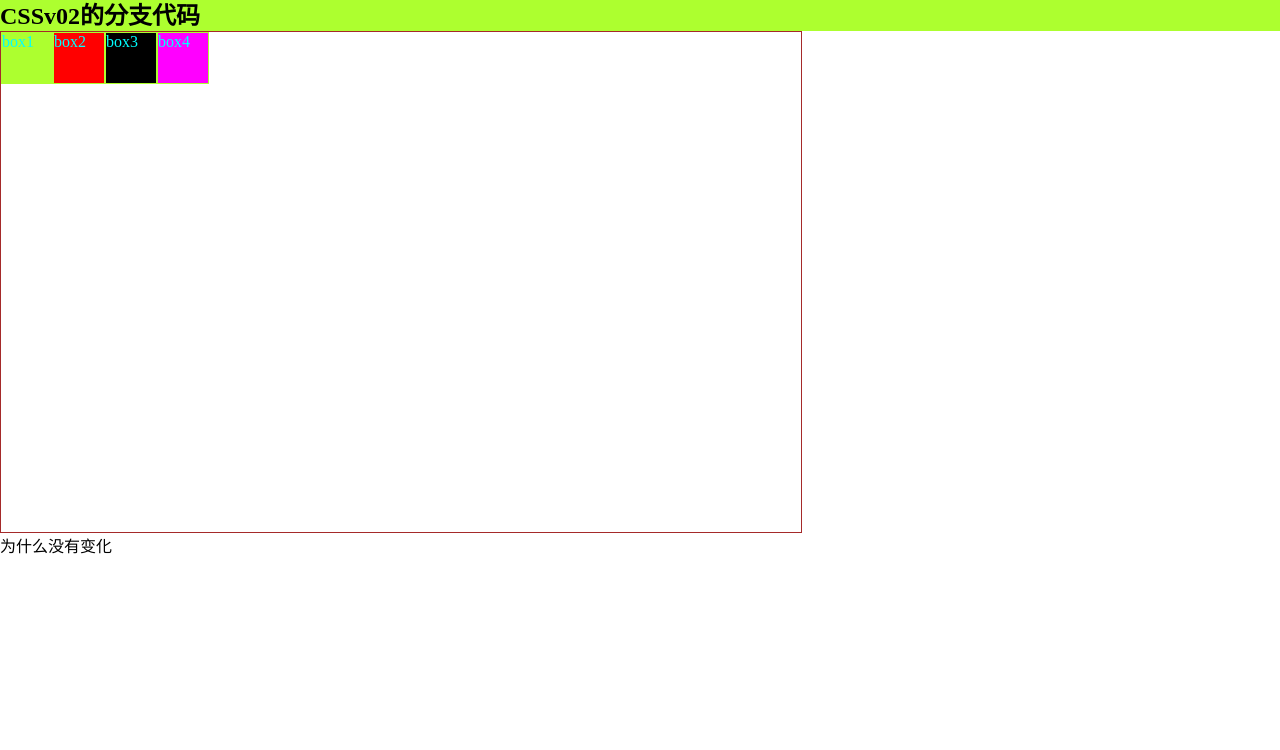
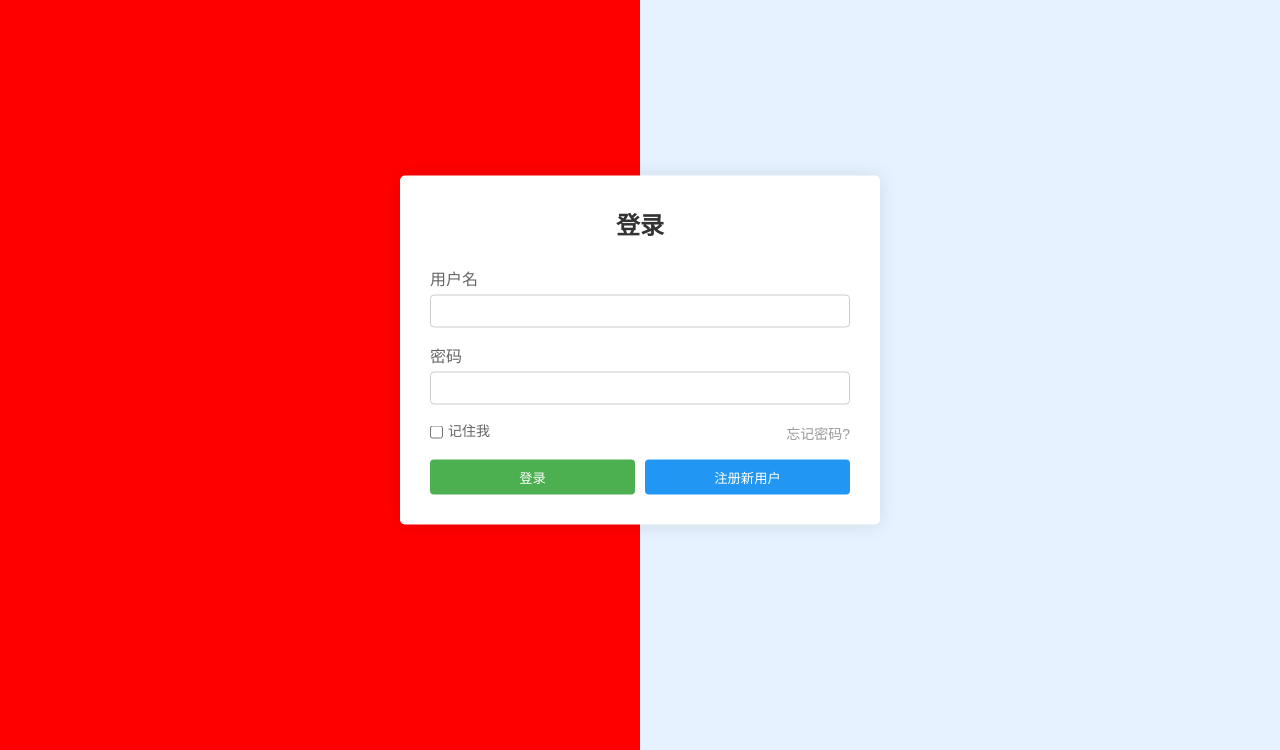
Before and after one commit to zfyp/test001, a plain HTML site: page index.html in a window 1280 px wide. Shown: the part 50-800 px from the top of the page. Drawn offline with Linux system fonts and the light colour scheme.

Commit message:
创建登录界面

```diff
--- a/1.css
+++ /dev/null
@@ -1,55 +0,0 @@
-*{
-    margin: 0;
-    padding: 0;
-}
-
-h1 {
-    background-color: brown;
-}
-h2{
-    background-color: greenyellow;
-}
-
-.container{
-    border: brown solid 1px;
-    width: 800px;
-    height: 500px;
-    display: flex;
-    color: aqua;
-}
-
-.box1{
-    border: greenyellow solid 1px;
-    width: 50px;
-    height: 50px;
-    background-color: greenyellow;
-}
-
-
-.box2{
-    border: greenyellow solid 1px;
-    width: 50px;
-    height: 50px;
-    background-color: red;
-}
-
-.box3{
-    border: greenyellow solid 1px;
-    width: 50px;
-    height: 50px;
-    background-color: black;
-}
-
-.box4{
-    border: greenyellow solid 1px;
-    width: 50px;
-    height: 50px;
-    background-color: fuchsia;
-}
-
-.box5{
-    border: greenyellow solid 1px;
-    width: 50px;
-    height: 50px;
-    background-color: pink;
-}
--- a/index.html
+++ b/index.html
@@ -3,18 +3,37 @@
 <head>
     <meta charset="UTF-8">
     <meta name="viewport" content="width=device-width, initial-scale=1.0">
-    <link rel="stylesheet" href="1.css" type="text/css" media="all" />
-    <title>Title</title>
+    <title>登录页面</title>
+    <link rel="stylesheet" href="style.css">
 </head>
 <body>
-<h1>初始化代码</h1>
-<h2>CSSv02的分支代码</h2>
 <div class="container">
-    <div class="box1">box1</div>
-    <div class="box2">box2</div>
-    <div class="box3">box3</div>
-    <div class="box4">box4</div>
+    <div class="left"></div>
+    <div class="right"></div>
+    <div class="login-box">
+        <h2>登录</h2>
+        <form action="">
+            <div class="input-group">
+                <label for="username">用户名</label>
+                <input type="text" id="username" name="username" required>
+            </div>
+            <div class="input-group">
+                <label for="password">密码</label>
+                <input type="password" id="password" name="password" required>
+            </div>
+            <div class="options">
+                <div class="remember-me">
+                    <input type="checkbox" id="remember" name="remember">
+                    <label for="remember">记住我</label>
+                </div>
+                <a href="#" class="forgot-password">忘记密码?</a>
+            </div>
+            <div class="button-group">
+                <button type="submit" class="login-btn">登录</button>
+                <button type="button" class="register-btn">注册新用户</button>
+            </div>
+        </form>
+    </div>
 </div>
-<p>为什么没有变化</p>
 </body>
 </html>
--- /dev/null
+++ b/style.css
@@ -0,0 +1,117 @@
+* {
+    box-sizing: border-box;
+    margin: 0;
+    padding: 0;
+}
+
+body {
+    font-family: Arial, sans-serif;
+}
+
+.container {
+    display: flex;
+    height: 100vh;
+    position: relative;
+}
+
+.left {
+    flex: 1;
+    background-color: #ff0000;
+}
+
+.right {
+    flex: 1;
+    background-color: #e6f2ff;
+}
+
+.login-box {
+    position: absolute;
+    top: 50%;
+    left: 50%;
+    transform: translate(-50%, -50%);
+    background-color: #fff;
+    padding: 30px;
+    border-radius: 5px;
+    box-shadow: 0 0 20px rgba(0, 0, 0, 0.1);
+    width: 64%;
+    max-width: 480px;
+}
+
+h2 {
+    text-align: center;
+    color: #333;
+    margin-bottom: 25px;
+}
+
+.input-group {
+    margin-bottom: 15px;
+}
+
+label {
+    display: block;
+    margin-bottom: 5px;
+    color: #666;
+}
+
+input {
+    width: 100%;
+    padding: 8px;
+    border: 1px solid #ccc;
+    border-radius: 4px;
+}
+
+.options {
+    display: flex;
+    justify-content: space-between;
+    align-items: center;
+    margin-bottom: 15px;
+}
+
+.remember-me {
+    display: flex;
+    align-items: center;
+}
+
+.remember-me label {
+    margin-left: 5px;
+    font-size: 14px;
+    color: #666;
+    white-space: nowrap;
+}
+
+.forgot-password {
+    font-size: 14px;
+    color: #999;
+    text-decoration: none;
+}
+
+.button-group {
+    display: flex;
+    justify-content: space-between;
+}
+
+.login-btn, .register-btn {
+    flex: 1;
+    padding: 8px;
+    color: white;
+    border: none;
+    border-radius: 4px;
+    cursor: pointer;
+}
+
+.login-btn {
+    background-color: #4CAF50;
+    margin-right: 10px;
+}
+
+.login-btn:hover {
+    background-color: #45a049;
+}
+
+.register-btn {
+    background-color: #2196F3;
+}
+
+.register-btn:hover {
+    background-color: #1976D2;
+}
```
